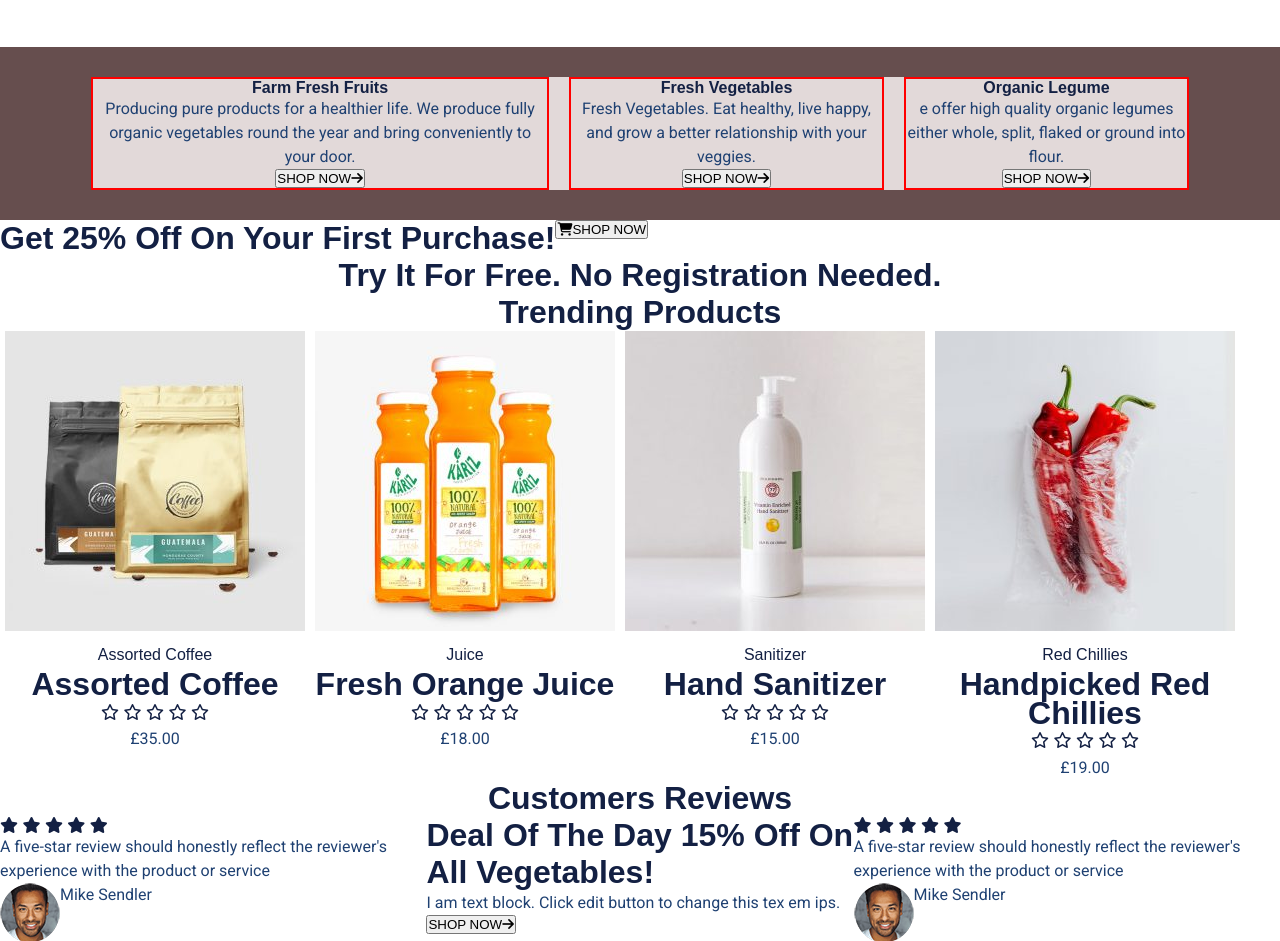
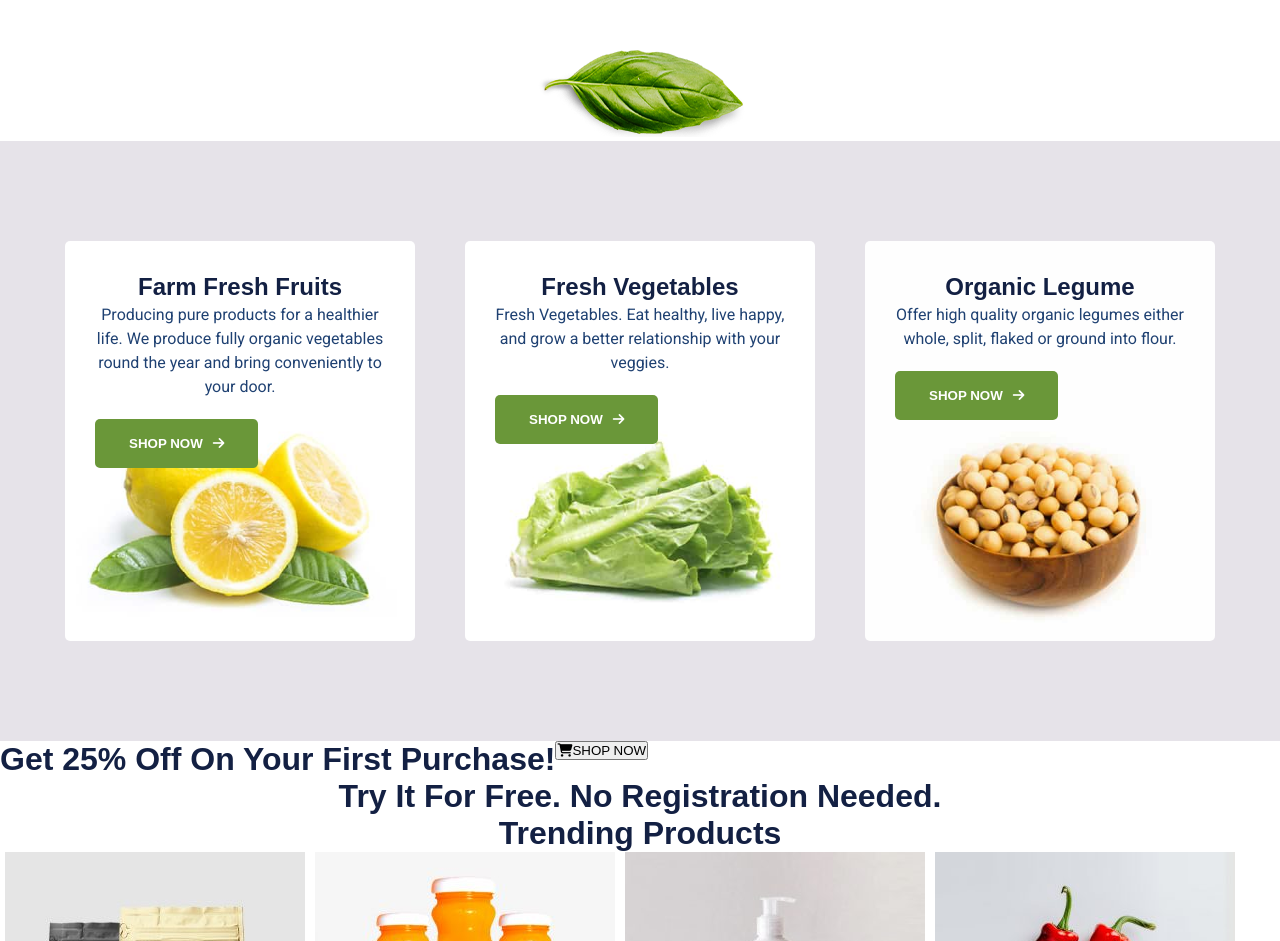
Before and after one commit to asifulkarimnabir/organic-shop-e-commerce-project, a plain HTML site: page index.html in a window 1280 px wide. Shown: the part 1814-2755 px from the top of the page. Drawn offline with Linux system fonts and the light colour scheme.

Commit message:
styling product categories section

```diff
--- a/index.html
+++ b/index.html
@@ -212,37 +212,46 @@
     </section>
     <!-- our product categories section  -->
     <section>
+      <div class="product-categories-header-img">
+        <img src="./images/basil-leaf.png" alt="basil-leaf image" />
+      </div>
       <div class="product-categories-container">
         <div class="product-categories-section">
-          <div class="product-categories">
-            <h4>Farm Fresh Fruits</h4>
+          <div class="product-categories product-categories-1">
+            <h3>Farm Fresh Fruits</h3>
             <p>
               Producing pure products for a healthier life. We produce fully
               organic vegetables round the year and bring conveniently to your
               door.
             </p>
-            <a href="#" target="_blank">
-              <button>SHOP NOW<i class="fa-solid fa-arrow-right"></i></button>
+            <a href="#">
+              <button class="product-categories-button">
+                SHOP NOW<i class="fa-solid fa-arrow-right arrow-icon"></i>
+              </button>
             </a>
           </div>
-          <div class="product-categories">
-            <h4>Fresh Vegetables</h4>
+          <div class="product-categories product-categories-2">
+            <h3>Fresh Vegetables</h3>
             <p>
               Fresh Vegetables. Eat healthy, live happy, and grow a better
               relationship with your veggies.
             </p>
-            <a href="#" target="_blank">
-              <button>SHOP NOW<i class="fa-solid fa-arrow-right"></i></button>
+            <a href="#">
+              <button class="product-categories-button">
+                SHOP NOW<i class="fa-solid fa-arrow-right arrow-icon"></i>
+              </button>
             </a>
           </div>
-          <div class="product-categories">
-            <h4>Organic Legume</h4>
+          <div class="product-categories product-categories-3">
+            <h3>Organic Legume</h3>
             <p>
-              e offer high quality organic legumes either whole, split, flaked
-              or ground into flour.
+              Offer high quality organic legumes either whole, split, flaked or
+              ground into flour.
             </p>
-            <a href="#" target="_blank">
-              <button>SHOP NOW<i class="fa-solid fa-arrow-right"></i></button>
+            <a href="#">
+              <button class="product-categories-button">
+                SHOP NOW<i class="fa-solid fa-arrow-right arrow-icon"></i>
+              </button>
             </a>
           </div>
         </div>
--- a/style.css
+++ b/style.css
@@ -160,19 +160,66 @@ main {
 }
 
 /* product-categories */
+.product-categories-header-img {
+  text-align: center;
+}
 .product-categories-container {
-  background-color: rgb(102, 78, 78);
-  padding: 30px;
+  background-color: #e6e3e9;
+  padding: 100px 50px;
 }
 .product-categories-section {
-  background-color: rgb(226, 217, 217);
-  max-width: 90%;
-  margin: auto;
+  /* background-color: #e6e3e9; */
   display: flex;
   justify-content: center;
-  gap: 20px;
+  gap: 50px;
 }
 .product-categories {
-  border: 2px solid red;
+  border-radius: 5px;
+  padding: 30px;
   text-align: center;
+  line-height: 2rem;
+  max-width: 350px;
+  height: 400px;
 }
+.product-categories-1 {
+  background: url(./images/product-categories/product11-free-img.jpg);
+  background-repeat: no-repeat;
+  background-position-x: right;
+  background-position-y: bottom;
+  background-size: cover;
+  /* background-size: 350px; */
+}
+.product-categories-2 {
+  background: url(./images/product-categories/product13-free-img.jpg);
+  background-repeat: no-repeat;
+  background-position-x: right;
+  background-position-y: bottom;
+  background-size: cover;
+}
+.product-categories-3 {
+  background: url(./images/product-categories/product17-free-img.jpg);
+  background-repeat: no-repeat;
+  background-position-x: right;
+  background-position-y: bottom;
+  background-size: cover;
+}
+.product-categories a {
+  display: block;
+  text-align: start;
+  margin: 20px 0 0 0;
+}
+.product-categories-button {
+  color: #ffffff;
+  background-color: #6a9739;
+  font-weight: 700;
+  padding: 17px 34px;
+  border: none;
+  border-radius: 5px;
+  cursor: pointer;
+}
+.product-categories-button:hover {
+  background-color: #75b82e;
+}
+.arrow-icon {
+  padding-left: 10px;
+}
```
Also changed, not shown: images/basil-leaf.png (added), images/product-categories/product11-free-img.jpg (added), images/product-categories/product13-free-img.jpg (added), images/product-categories/product17-free-img.jpg (added).
